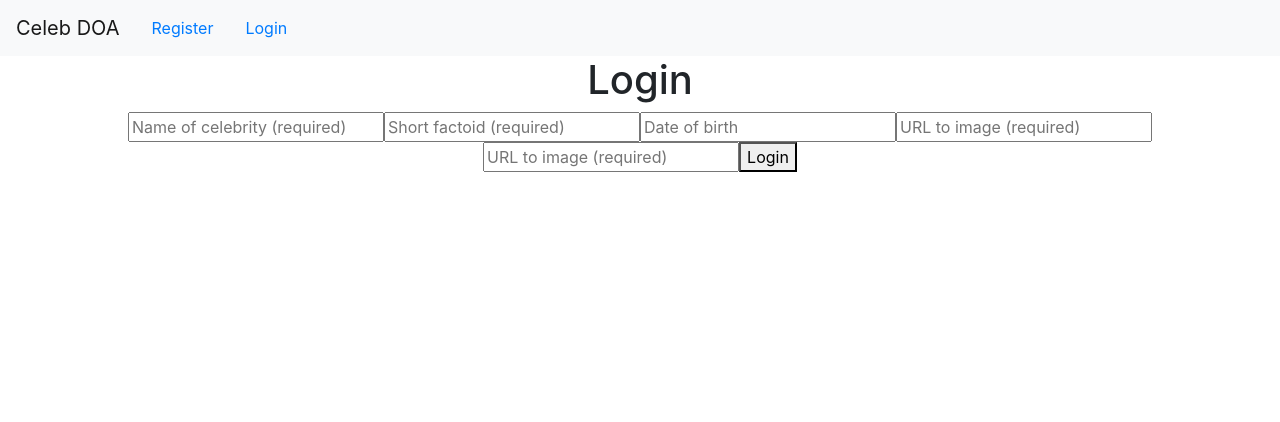
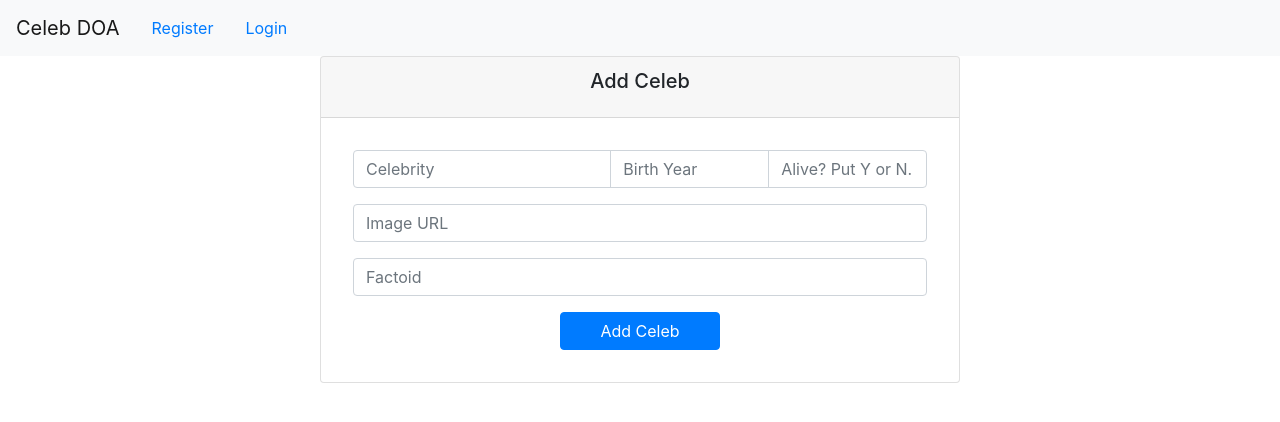
Before and after one commit to bw-celebrity-dead-or-alive-1/Front-end, a React (Create React App) app in the folder celebdoa/: page /admin in a window 1280 px wide. Shown: the top 422 px of the page. Built offline with nearby package versions, Linux system fonts and the light colour scheme.

Commit message:
figuring out admin page "Alive?" radio button.

```diff
--- a/celebdoa/src/components/Admin.js
+++ b/celebdoa/src/components/Admin.js
@@ -1,47 +1,74 @@
-import React, { useState } from 'react';
+import React  from 'react';
+import { Button, Card, InputGroup, FormControl } from "react-bootstrap";
 
-import {
-	ButtonGroup,
-	ToggleButton,
-	InputGroup,
-	FormControl
-} from 'react-bootstrap';
+import { useInputControl } from "./hooks/useInputControl.js";
+
+function clg(...x) { console.log(...x); } // because i"m sick of mistyping console.log
+
+const Login = (props) => {
+	// #region upper component
+	const celebNameInput = useInputControl("");
+	const factoidInput = useInputControl("");
+	const imageUrlInput = useInputControl("");
+	const aliveInput = useInputControl("");
+	const dobInput = useInputControl("");
 
 
-function clg(...x) { console.log(...x) }  // because i'm sick of mistyping console.log
-
-const Login = (props) => {
-	const [doaFields, setDoaFields] = useState({ celebName: "", factoid1: "", factoidA: "", dob: "", imageurl: "", doa: "" });
-
-	// form field
-	const doFields = e => {
-		e.preventDefault();
-		setDoaFields({ ...doaFields, [e.target.name]: e.target.value });
-		clg(doaFields);
+	const chkAliveField = () => {
+		if (aliveInput.value.length > 1) {
+			aliveInput.value = aliveInput.value.charAt(aliveInput.value.length - 1);
+			clg(18, aliveInput)
+		}
+		return aliveInput.value
 	}
 
-	const handleSubmit = e => {
+	const celebInfo = {
+		celebName: celebNameInput.value,
+		factoid: factoidInput.value,
+		dob: dobInput.value,
+		imageUrl: imageUrlInput.value,
+		alive: aliveInput.value
+	};
+
+	const doSubmit = e => {
 		e.preventDefault();
 
 		/* from Darrin for Darrin
 		validate the length of the fields
 		if field.length < 4, display an error. */
 
-		clg("admin page submitted")
+		clg("admin page submitted", celebInfo)
 	}
+	// #endregion
 
 	return (
-		<div>
-			<h1>Login</h1>
-			<form onSubmit={handleSubmit}>
-				<input type='text' name='celebName' value={doaFields.celebName} placeholder="Name of celebrity (required)" onChange={doFields}></input>
-				<input type='text' name='factoid' value={doaFields.factoid} placeholder="Short factoid (required)" onChange={doFields}></input>
-				<input type='text' name='dob' value={doaFields.dob} placeholder="Date of birth" onChange={doFields}></input>
-				<input type='text' name='imageurl' value={doaFields.imageurl} placeholder="URL to image (required)" onChange={doFields}></input>
-				<input type='text' name='doa' value={doaFields.doa} placeholder="URL to image (required)" onChange={doFields}></input>
-				<button>Login</button>
+		<Card style={{ width: '40rem' }}>
+			<form onSubmit={doSubmit}>
+				<Card.Header>
+					<Card.Title bg="light">Add Celeb</Card.Title>
+				</Card.Header>
+				<Card.Body style={{ padding: "2rem" }}>
+					<InputGroup className="mb-3">
+						<FormControl style={{ minWidth: "45%" }} {...celebNameInput} placeholder="Celebrity" />
+						<FormControl {...dobInput} placeholder="Birth Year" />
+						<FormControl
+							onChange={aliveInput.onChange}
+							value={chkAliveField()}
+							placeholder="Alive? Put Y or N."
+						/>
+					</InputGroup>
+					<InputGroup className="mb-3">
+						<FormControl {...imageUrlInput} placeholder="Image URL" />
+					</InputGroup>
+					<InputGroup className="mb-3">
+						<FormControl {...factoidInput} placeholder="Factoid" />
+					</InputGroup>
+					<Button variant="primary" type="submit" style={{ width: "10rem" }}>
+						Add Celeb
+				</Button>
+				</Card.Body>
 			</form>
-		</div>
+		</Card>
 	);
 }
 
```
